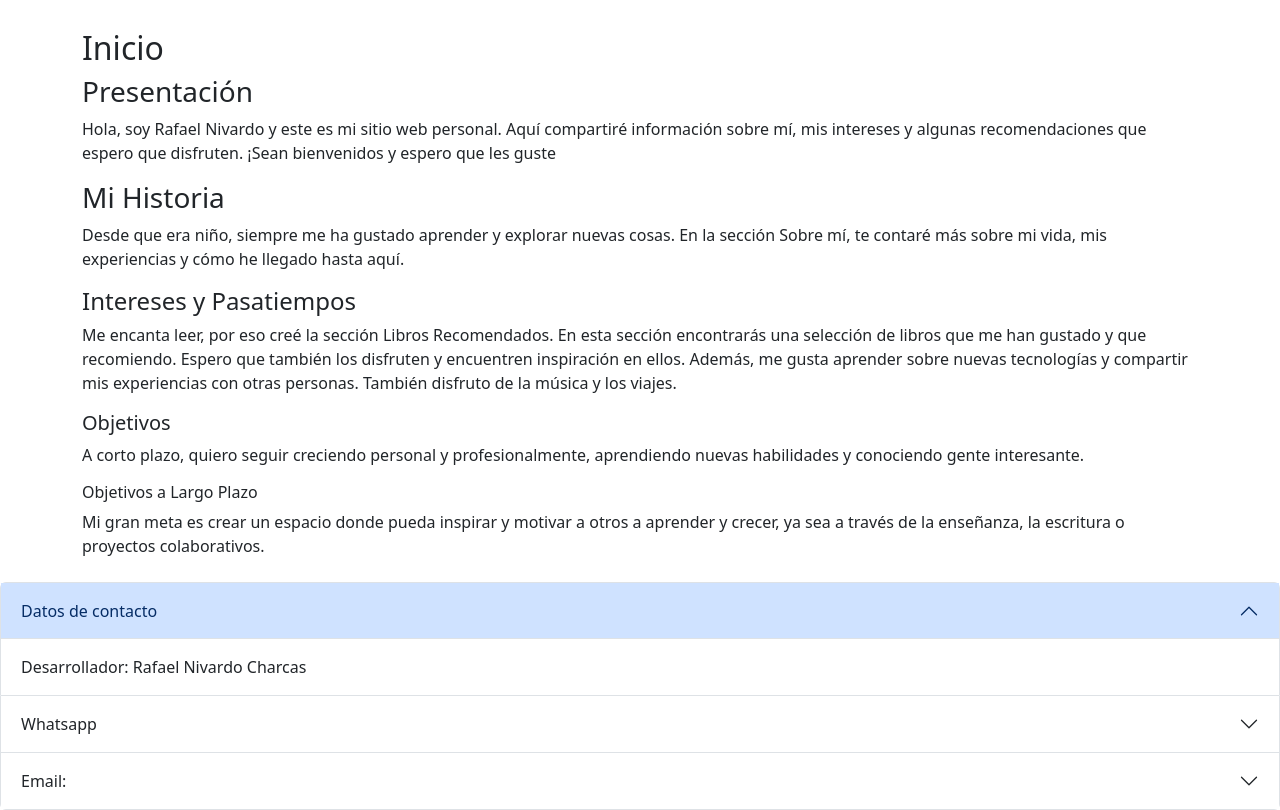
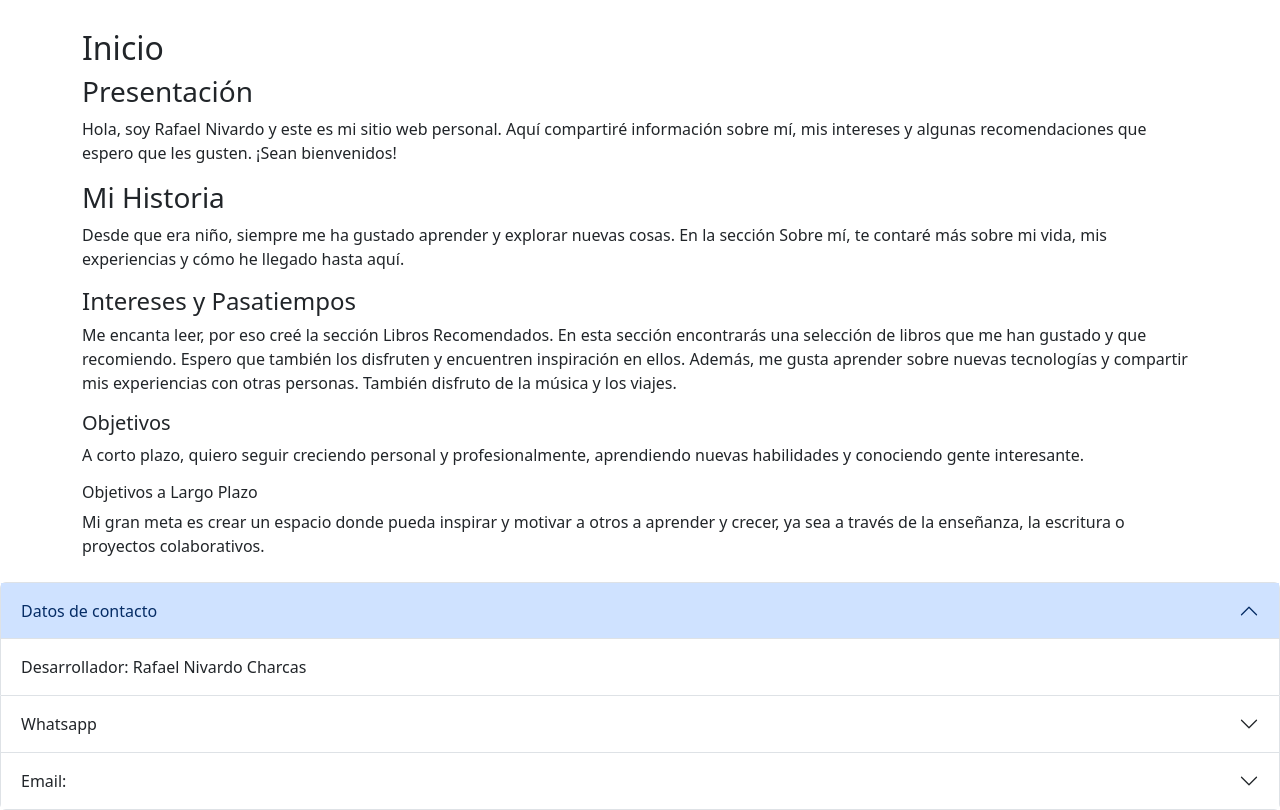
Before and after one commit to rafaelnivardo/portafolio, a plain HTML site: page index.html in a window 1280 px wide. Shown: the part 1041-1851 px from the top of the page. Drawn offline with nearby package versions, Linux system fonts and the light colour scheme.

Commit message:
Mejorando el párrafo de bienvenida

```diff
--- a/index.html
+++ b/index.html
@@ -62,7 +62,7 @@
     <h2>Inicio</h2>
     <h3>Presentación</h3>
     <p>Hola, soy Rafael Nivardo y este es mi sitio web personal. Aquí compartiré información sobre mí, mis intereses y
-      algunas recomendaciones que espero que disfruten. ¡Sean bienvenidos y espero que les guste</p>
+      algunas recomendaciones que espero que les gusten. ¡Sean bienvenidos!</p>
     <h3>Mi Historia</h3>
     <p>Desde que era niño, siempre me ha gustado aprender y explorar nuevas cosas. En la sección Sobre mí, te contaré
       más sobre mi vida, mis experiencias y cómo he llegado hasta aquí.</p>
```
Also changed, not shown: Librosrecomendados.html (+1 -1 lines).
